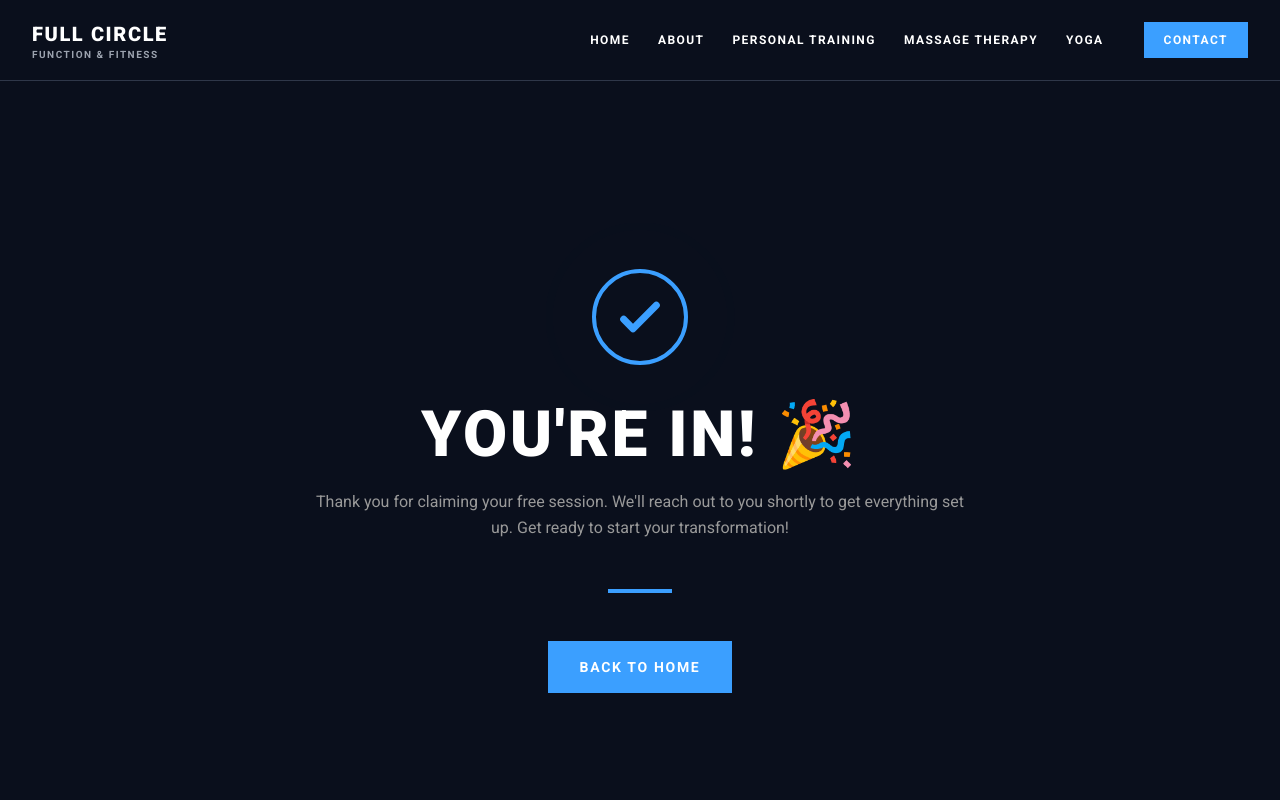
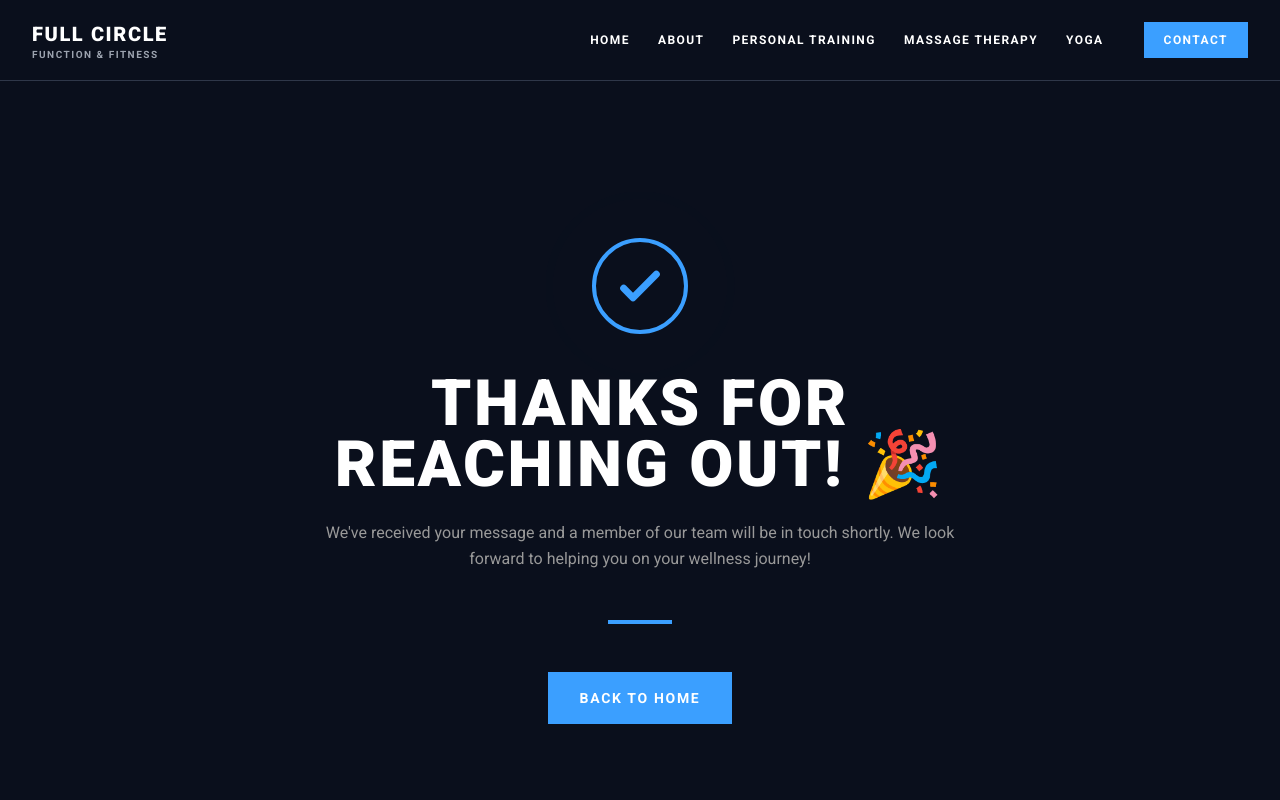
Before and after one commit to tminusstudios/full-circle-website, a Next.js app: page /thank-you in a window 1280 px wide. Shown: the top 800 px of the page. Built offline with nearby package versions, Linux system fonts and the light colour scheme.

Commit message:
Updated thank you page text

```diff
--- a/app/thank-you/page.tsx
+++ b/app/thank-you/page.tsx
@@ -36,12 +36,12 @@ export default function ThankYouPage() {
 
           {/* Heading */}
           <h1 className="text-h1 text-white mb-6">
-            You&apos;re In! 🎉
+            Thanks for Reaching Out! 🎉
           </h1>
 
           {/* Subtext */}
           <p className="text-body-lg text-gray-300 leading-relaxed mb-12">
-            Thank you for claiming your free session. We&apos;ll reach out to you shortly to get everything set up. Get ready to start your transformation!
+            We&apos;ve received your message and a member of our team will be in touch shortly. We look forward to helping you on your wellness journey!
           </p>
 
           {/* Divider */}
```
